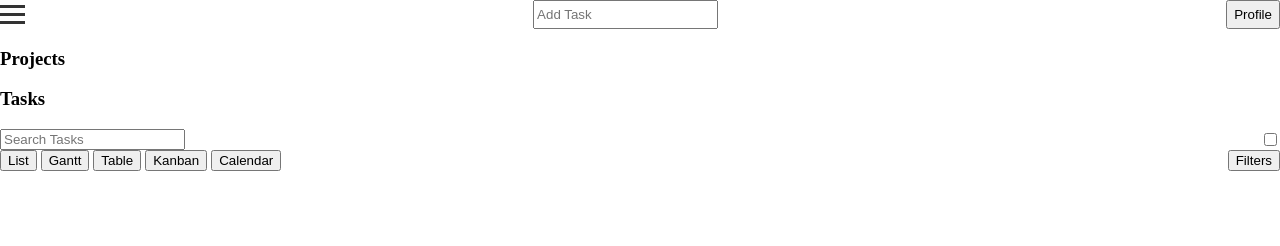
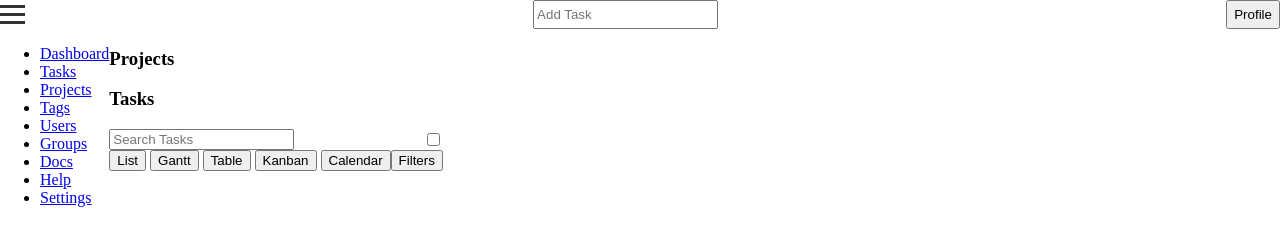
Before and after one commit to Lolabird/lotus, a plain HTML site: page index.html in a window 1280 px wide. Drawn offline with Linux system fonts and the light colour scheme.

Commit message:
Add menu

```diff
--- a/index.html
+++ b/index.html
@@ -18,7 +18,19 @@
     </header>
 
     <main>
-        <nav></nav>
+        <nav>
+            <ul>
+                <li><a href="#">Dashboard</a></li>
+                <li><a href="#">Tasks</a></li>
+                <li><a href="#">Projects</a></li>
+                <li><a href="#">Tags</a></li>
+                <li><a href="#">Users</a></li>
+                <li><a href="#">Groups</a></li>
+                <li><a href="#">Docs</a></li>
+                <li><a href="#">Help</a></li>
+                <li><a href="#">Settings</a></li>
+            </ul>
+        </nav>
 
         <div class="content">
             <div class="dash">
--- a/style.css
+++ b/style.css
@@ -22,6 +22,10 @@ header, .task-bar, .view-bar{
     margin: 5px 0;
 }
 
+main {
+    display: flex;
+}
+
 nav {
-    display: none;
+    display: block;
 }
```
